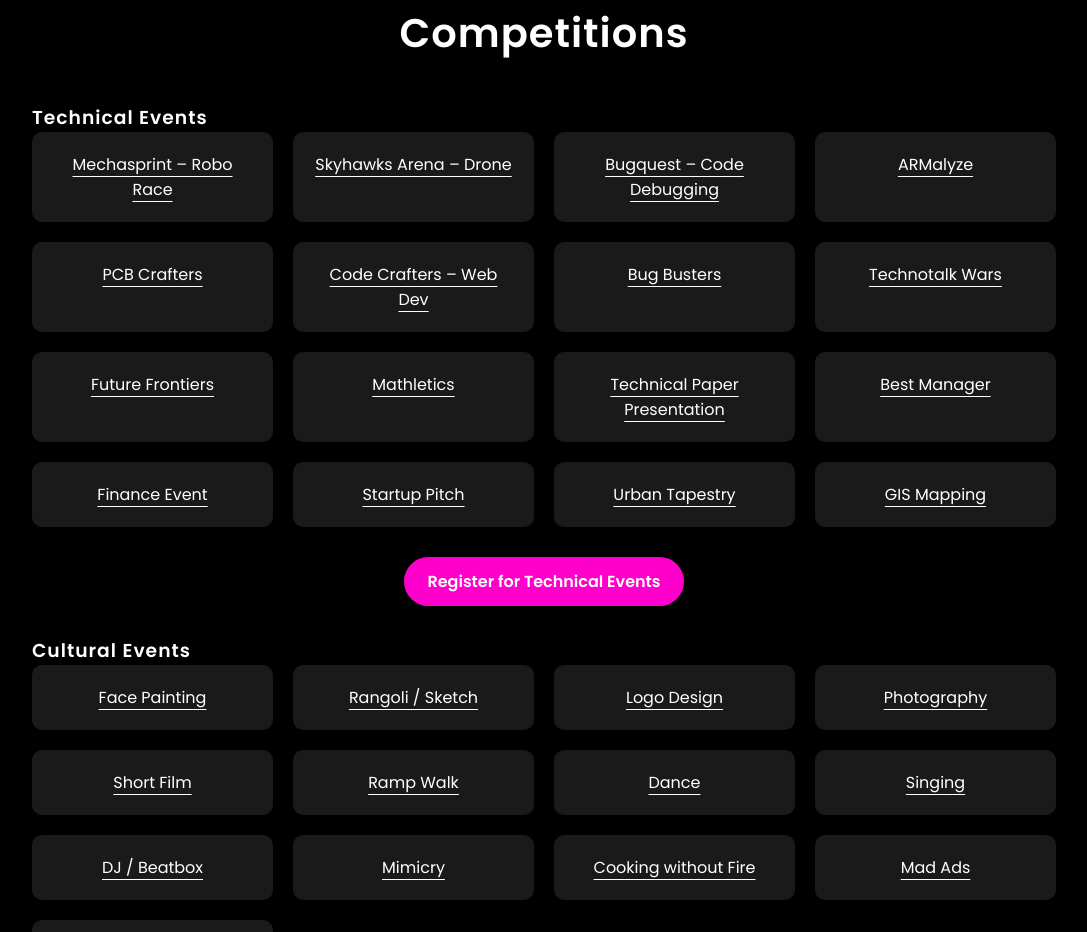
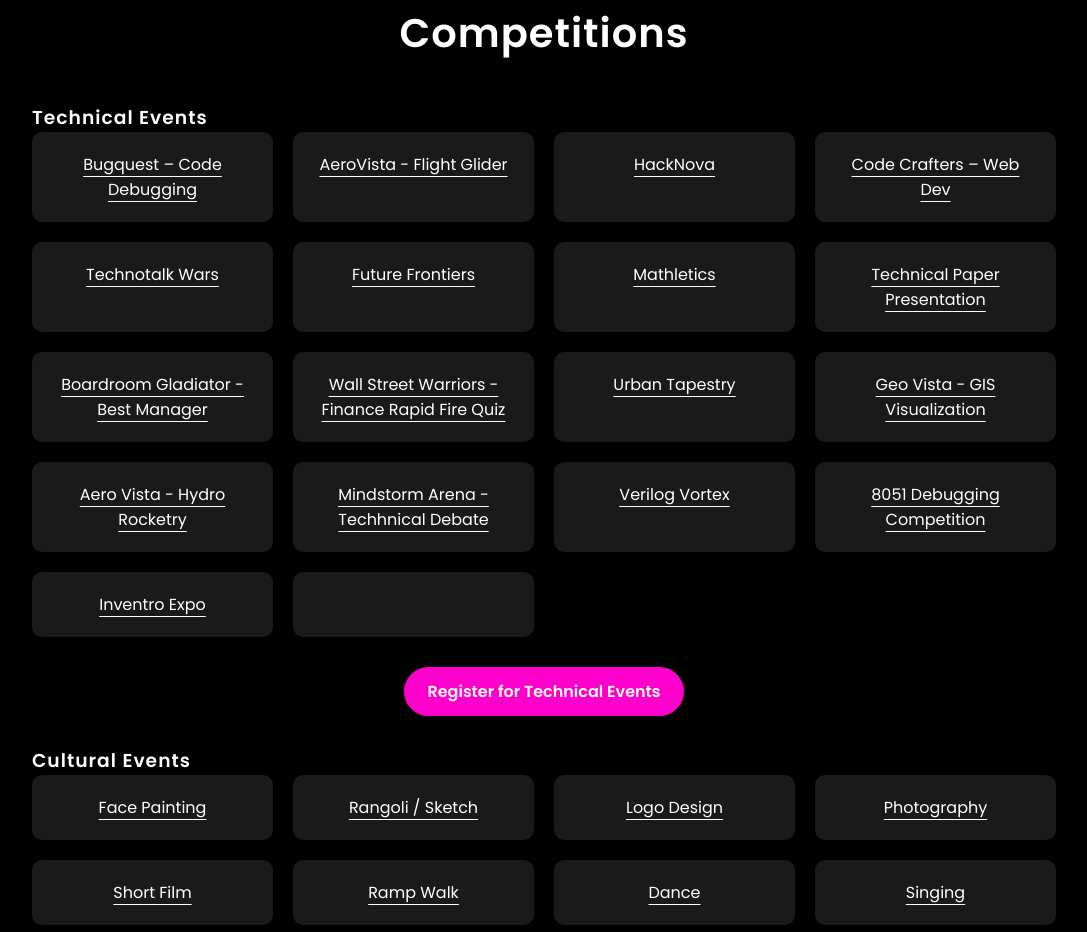
Before and after one commit to codeoftime/YUKTI-VIAT, a plain HTML site: page index.html in a window 1280 px wide. Shown: the part 2810-3742 px from the top of the page, without its empty margins (96-1183 px from the left). Drawn offline with Linux system fonts and the light colour scheme.

Commit message:
Add new technical events to index.html

```diff
--- a/index.html
+++ b/index.html
@@ -287,22 +287,25 @@ celebrate the spirit of technology, culture, and teamwork.
 
 <div class="cards">
 
-<div class="card">Mechasprint – Robo Race</div>
-<div class="card">Skyhawks Arena – Drone</div>
 <div class="card">Bugquest – Code Debugging</div>
-<div class="card">ARMalyze</div>
-<div class="card">PCB Crafters</div>
+<div class="card">AeroVista - Flight Glider</div>
+<div class="card">HackNova</div>
 <div class="card">Code Crafters – Web Dev</div>
-<div class="card">Bug Busters</div>
 <div class="card">Technotalk Wars</div>
 <div class="card">Future Frontiers</div>
 <div class="card">Mathletics</div>
 <div class="card">Technical Paper Presentation</div>
-<div class="card">Best Manager</div>
-<div class="card">Finance Event</div>
-<div class="card">Startup Pitch</div>
+<div class="card">Boardroom Gladiator - Best Manager</div>
+<div class="card">Wall Street Warriors - Finance Rapid Fire Quiz</div>
 <div class="card">Urban Tapestry</div>
-<div class="card">GIS Mapping</div>
+<div class="card">Geo Vista - GIS Visualization</div>
+<div class="card">Aero Vista - Hydro Rocketry</div>
+<div class="card">Mindstorm Arena - Techhnical Debate</div>
+<div class="card">Verilog Vortex</div>
+<div class="card">8051 Debugging Competition</div>
+<div class="card">Inventro Expo</div>
+
+<div class="card"></div>
 
 </div>
 
```
